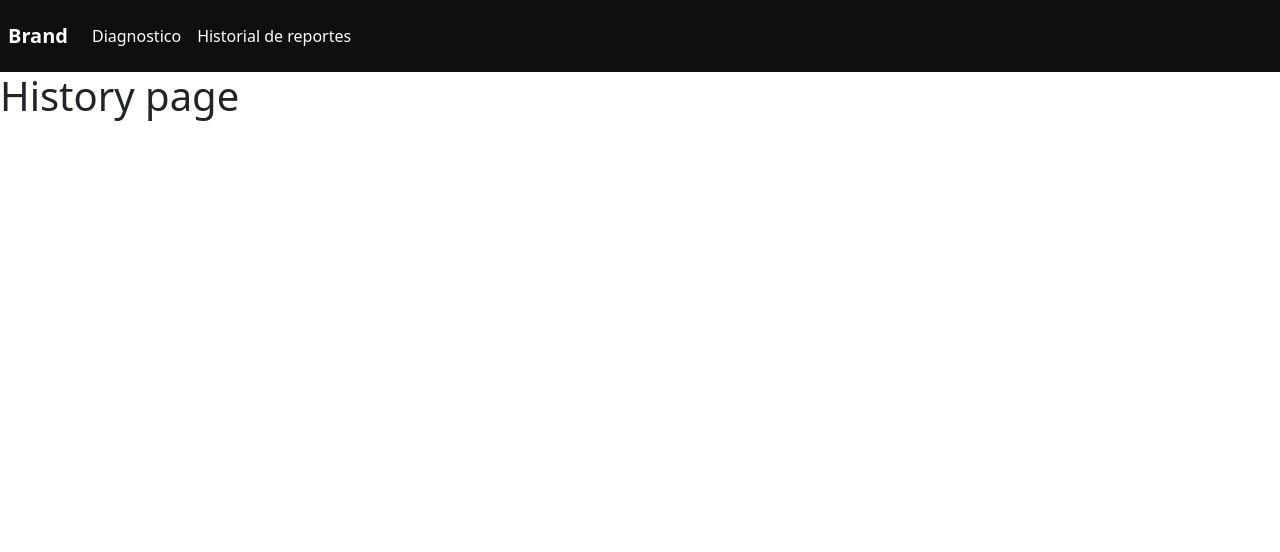
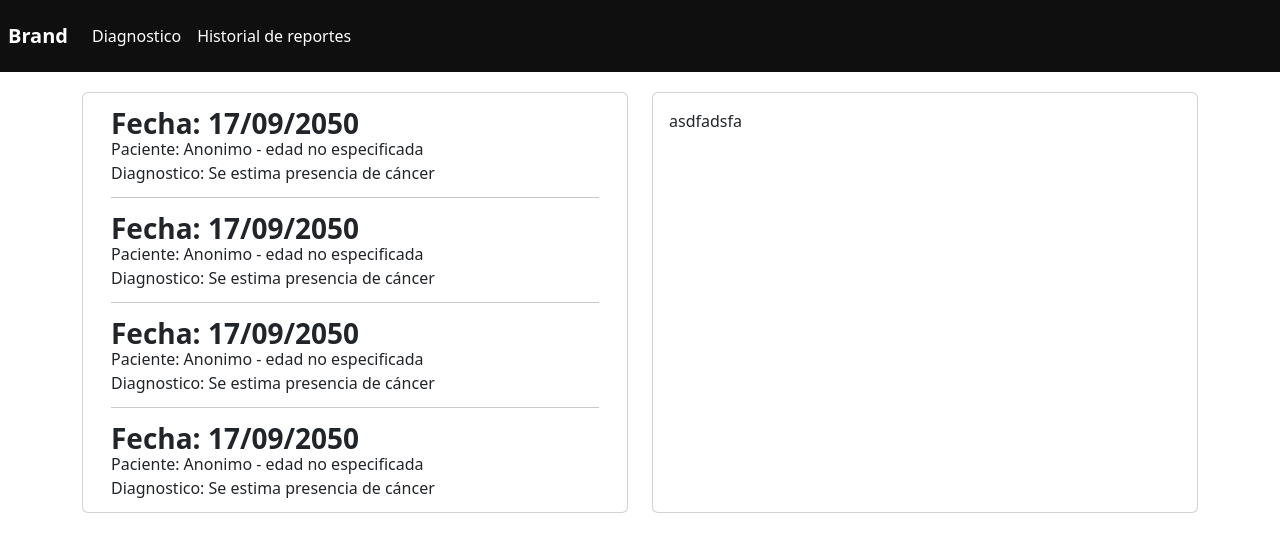
Before and after one commit to jaagualimpia/frontend_app_trabajo_de_grado, a Next.js app: page /history in a window 1280 px wide. Shown: the top 552 px of the page. Built offline with nearby package versions, Linux system fonts and the light colour scheme.

Commit message:
some advances in history page

```diff
--- /dev/null
+++ b/src/app/components/historyListItem.tsx/HistoryListItem.tsx
@@ -0,0 +1,39 @@
+"use client"
+
+import { Col, Container, Row } from "react-bootstrap";
+
+interface HistoryListItemProps {
+    date: string,
+    patientName: string,
+    patientAge: number,
+    diagnosis: string
+    isLast: boolean
+
+}
+
+
+export default function HistoryListItem({ date, patientName, patientAge, diagnosis, isLast }: HistoryListItemProps) {
+    return (
+        <>
+            <Container fluid className="lh-1">
+                <Row>
+                    <Col>
+                        <p className="fs-3 fw-bold mb-1">Fecha: 17/09/2050</p>
+
+                    </Col>
+                </Row>
+                <Row className="py-0">
+                    <Col>
+                        <p className="fs-6 mb-2">Paciente: Anonimo - edad no especificada</p>
+                    </Col>
+                </Row>
+                <Row className="py-0">
+                    <Col className="mb-0">
+                        <p className="fs-6 mb-0">Diagnostico: Se estima presencia de cáncer </p>
+                    </Col>
+                </Row>
+                {isLast ? <></> : <hr/>}
+            </Container>
+        </>
+    )
+}
--- /dev/null
+++ b/src/app/history/layout.tsx
@@ -0,0 +1,12 @@
+import NavBar from "../components/navbar/NavBar";
+
+export default function HistoryLayout({ children }: { children: React.ReactNode }) {
+    return (
+        <>
+            <NavBar/>
+            <div className="h-100">
+                {children}
+            </div>
+        </>
+    );
+}
--- a/src/app/history/page.tsx
+++ b/src/app/history/page.tsx
@@ -1,12 +1,42 @@
+"use client"
+
+import { Card, Col, Container, Row } from "react-bootstrap";
 import NavBar from "../components/navbar/NavBar";
+import HistoryListItem from "../components/historyListItem.tsx/HistoryListItem";
 
 export default function History() {
+  const cosa  = {
+    date: "asfsa",
+    patientName: "asfs",
+    patientAge: 10,
+    diagnosis: true,
+    isLast: true
+  }
+
   return (
     <>
-      <NavBar />
-      <h1>
-        History page
-      </h1>
+      <Container className="my-3 h-100">
+        <Row className="h-100">
+          <Col className="my-1 h-100">
+            <Card className="h-100" style={{ height: "100%" }}>
+              <Card.Body>
+                <HistoryListItem isLast={false} />
+                <HistoryListItem isLast={false} />
+                <HistoryListItem isLast={false} />
+                <HistoryListItem isLast={true} />
+              </Card.Body>
+            </Card>
+          </Col>
+
+          <Col className="my-1">
+            <Card className="h-100">
+              <Card.Body>
+                asdfadsfa
+              </Card.Body>
+            </Card>
+          </Col>
+        </Row>
+      </Container>
     </>
   )
 }
```
